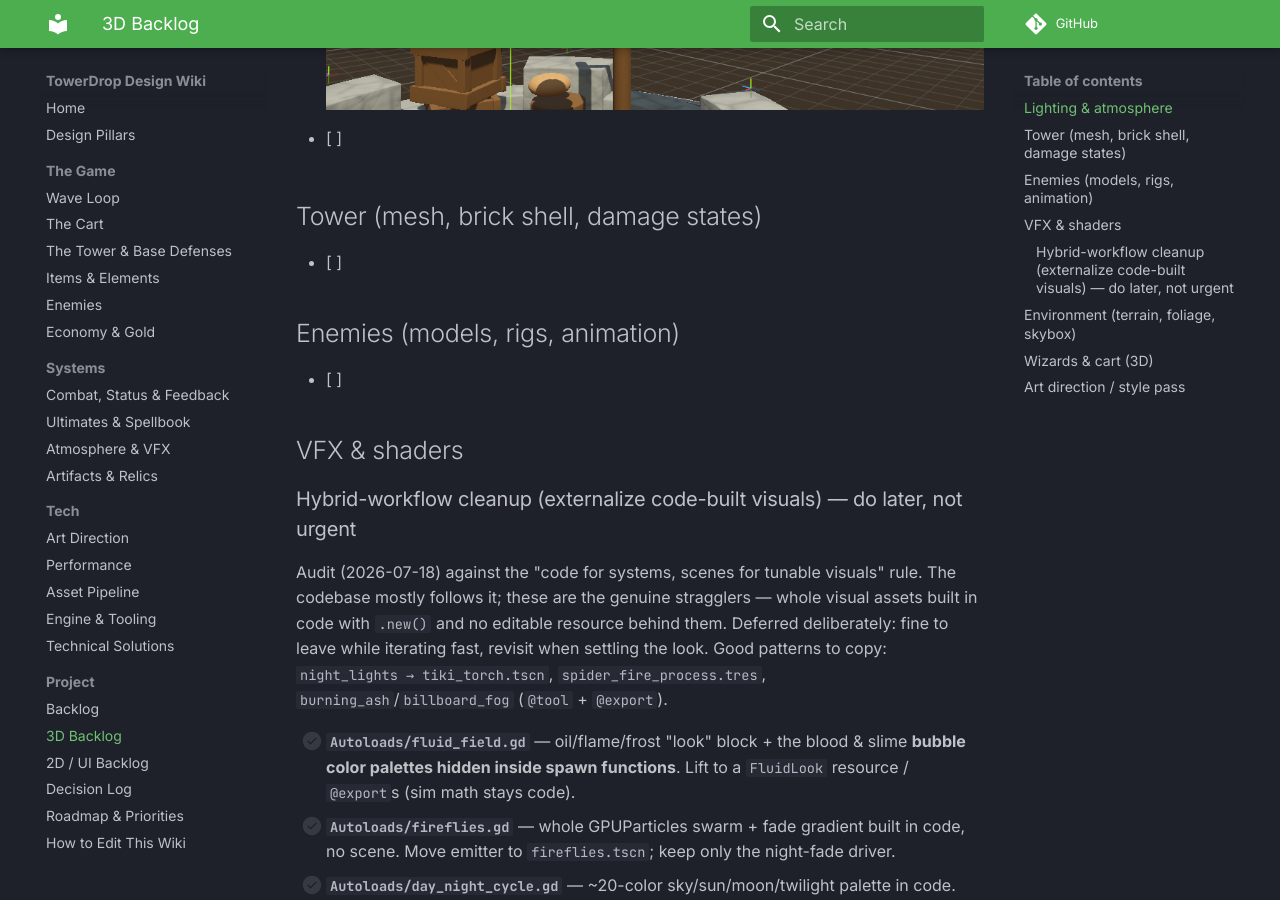
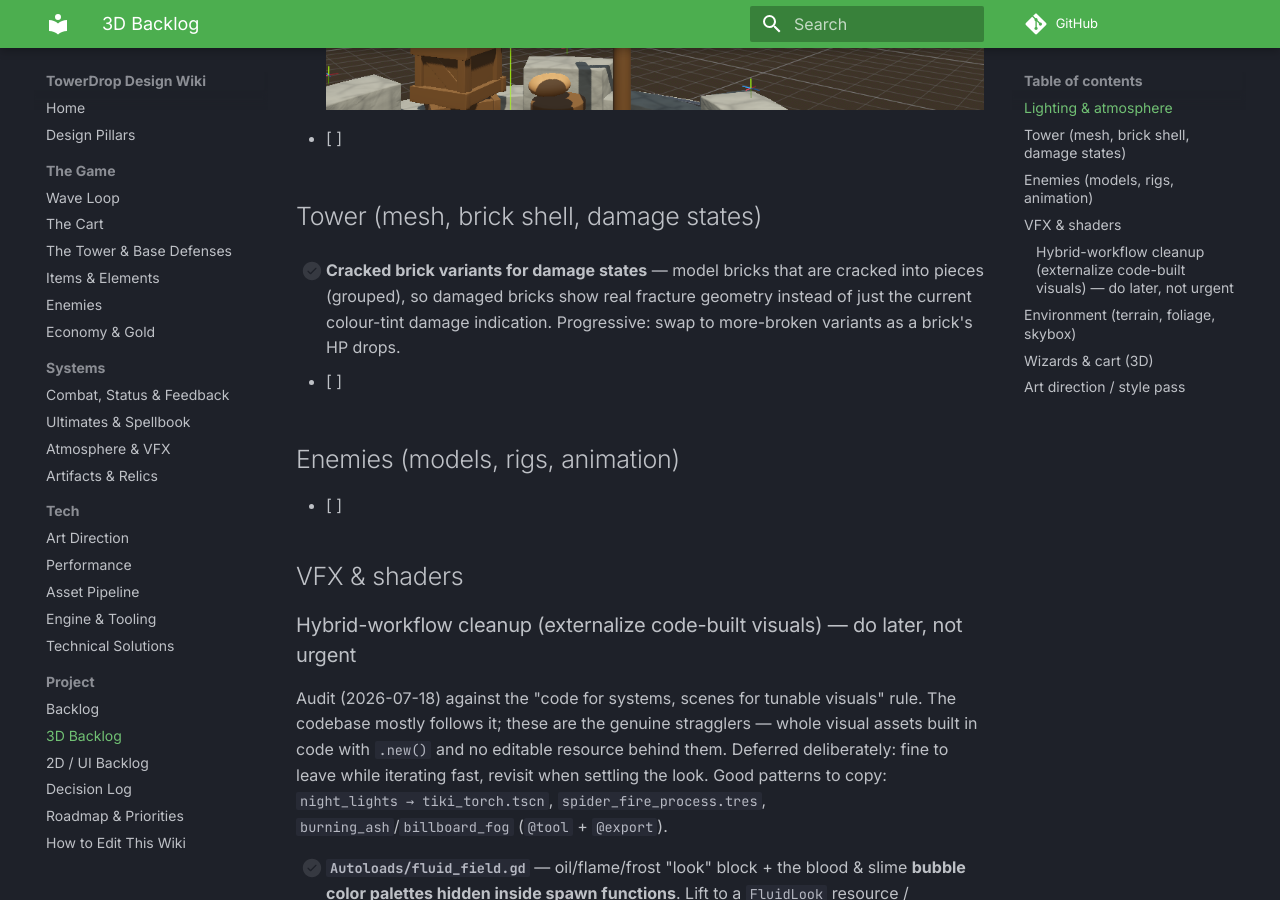
Before and after one commit to cap7n/towerdrop-docs, an MkDocs documentation site: the page built from docs/project/backlog-3d.md, in a window 1280 px wide and 900 px high, scrolled down 965 px. Built offline with MkDocs 1.6.1 and Material for MkDocs 9.7.7, drawn with Linux system fonts in a browser that asks for light colours; comment, search, counter and statistics services are not loaded.

Commit message:
3D backlog: cracked brick variants for damage states (vs colour tint)
Co-Authored-By: Claude Opus 4.8 <noreply@anthropic.com>

```diff
--- a/docs/project/backlog-3d.md
+++ b/docs/project/backlog-3d.md
@@ -17,6 +17,8 @@ Everything that lives in the 3D world: models, rigs, animation, VFX, shaders, li
 - [ ]
 
 ## Tower (mesh, brick shell, damage states)
+
+- [ ] **Cracked brick variants for damage states** — model bricks that are cracked into pieces (grouped), so damaged bricks show real fracture geometry instead of just the current colour-tint damage indication. Progressive: swap to more-broken variants as a brick's HP drops.
 
 - [ ]
 
```
